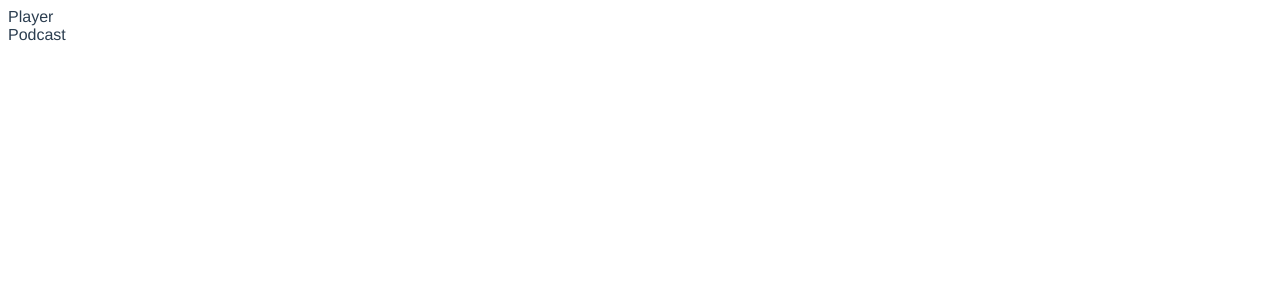
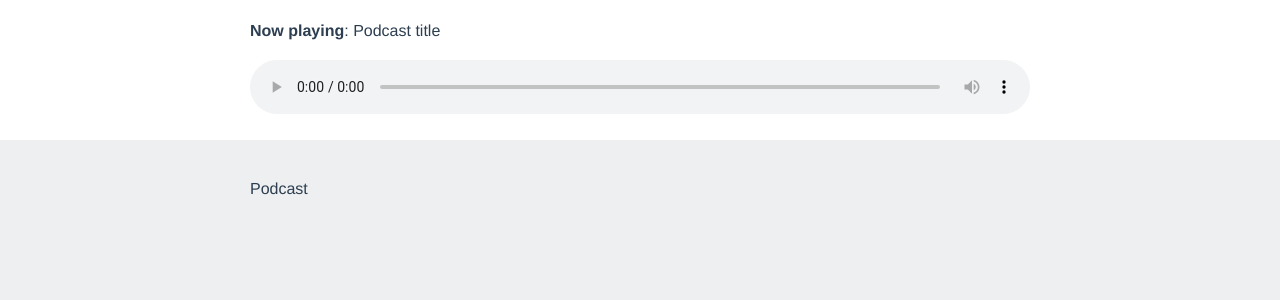
Before and after one commit to jidemusty/podcast-client, a Vue app: page / in a window 1280 px wide. Shown: the top 300 px of the page. Built offline with nearby package versions, Linux system fonts and the light colour scheme.

Commit message:
styling the header & player

```diff
--- a/src/App.vue
+++ b/src/App.vue
@@ -1,7 +1,9 @@
 <template>
   <div id="app">
     <top-header></top-header>
-    <home></home>
+    <div class="container">
+      <home></home>
+    </div>
   </div>
 </template>
 
@@ -19,10 +21,37 @@
 </script>
 
 <style lang="scss">
-  #app {
+  @import '~@/assets/sass/variables';
+
+  * {
+    box-sizing: border-box;
+  }
+
+  body {
     font-family: Helvetica, 'Avenir', Arial, sans-serif;
     -webkit-font-smoothing: antialiased;
     -moz-osx-font-smoothing: grayscale;
     color: #2c3e50;
+    background-color: #EDEFF0;
+    margin-top: calc(#{$header-height} + 40px);
+  }
+
+  p {
+    line-height: 1.5;
+  }
+
+  a {
+    color: rgba(#387BC9, .9);
+    transition: color 100ms ease-in;
+
+    &:hover {
+      color: #387BC9;
+    }
+  }
+
+  .container {
+    max-width: 780px;
+    margin: 0 auto;
+    flex: 1;
   }
 </style>
--- /dev/null
+++ b/src/assets/sass/_variables.scss
@@ -0,0 +1,2 @@
+$header-height: 140px;
+$global-radius: 4px;
--- a/src/components/TopHeader.vue
+++ b/src/components/TopHeader.vue
@@ -1,6 +1,11 @@
 <template>
-    <header>
-        <player></player>
+    <header class="topheader">
+        <div class="container">
+            <!-- <p class="welcome">
+                Oh, hi. <strong>Choose something to play.</strong>
+            </p> -->
+            <player></player>
+        </div>
     </header>
 </template>
 
@@ -14,5 +19,23 @@
 };
 </script>
 
-<style>
+<style lang="scss">
+    @import '~@/assets/sass/variables';
+
+    .welcome {
+        font-size: 1.1em;
+        text-align: center;
+    }
+
+    .topheader {
+        display: flex;
+        align-items: center;
+        width: 100%;
+        height: $header-height;
+        background-color: #FFF;
+        position: fixed;
+        top: 0; left: 0;
+        padding: 20px;
+        z-index: 2;
+    }
 </style>
--- a/src/components/player/Player.vue
+++ b/src/components/player/Player.vue
@@ -1,6 +1,9 @@
 <template>
-    <div>
-        Player
+    <div class="player">
+        <div class="player__header">
+            <span>Now playing</span>: Podcast title
+        </div>
+        <audio controls autoplay ref="player" class="player__audio"></audio>
     </div>
 </template>
 
@@ -8,5 +11,21 @@
 export default {};
 </script>
 
-<style>
+<style lang="scss">
+    .player {
+        width: 100%;
+
+        &__audio {
+            width: 100%;
+        }
+
+        &__header {
+            font-weight: 500;
+            margin-bottom: 20px;
+
+            span {
+                font-weight: 800;
+            }
+        }
+    }
 </style>
```
